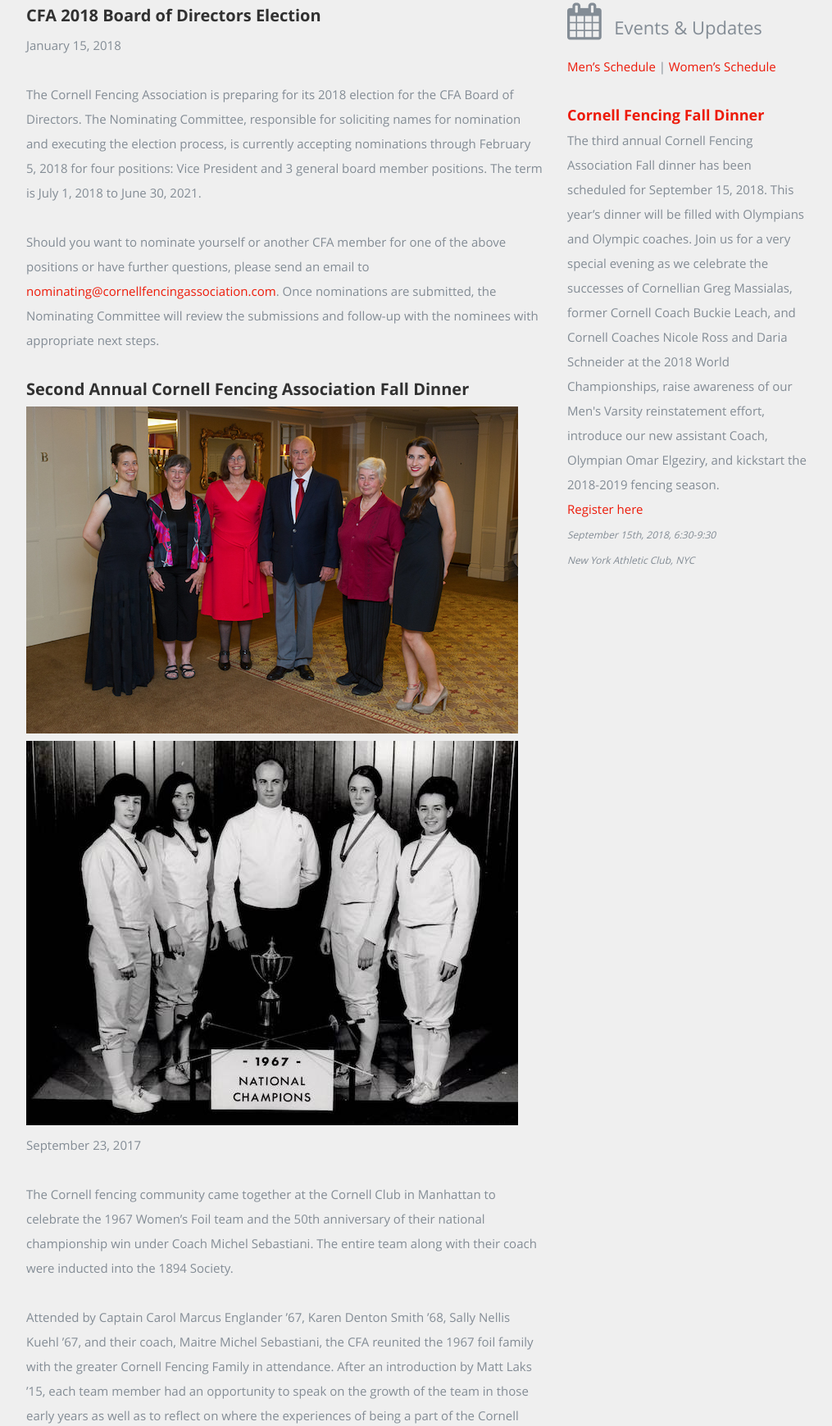
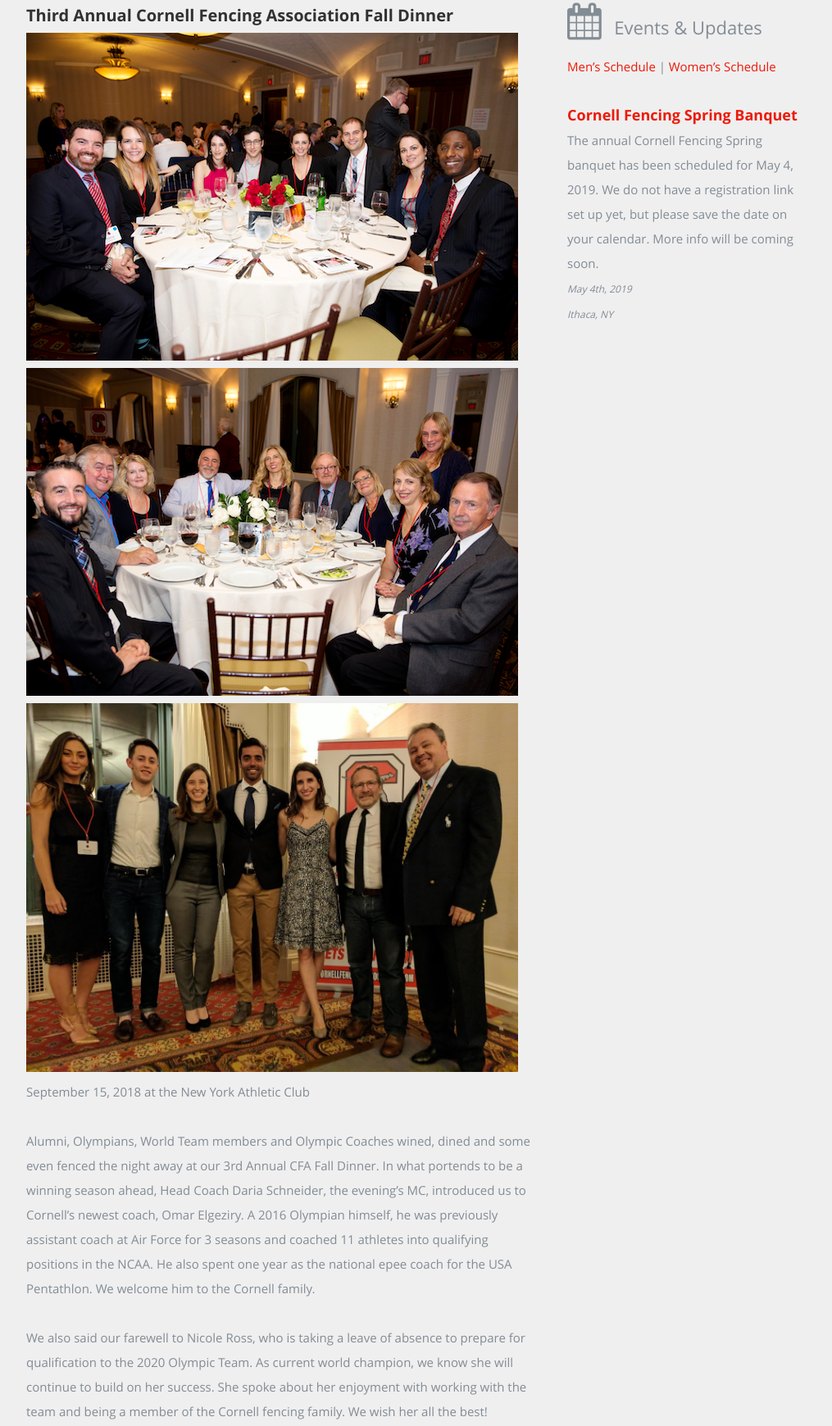
Before and after one commit to fortynachos/cornellfencingv4, a website: page app/index.html in a window 1280 px wide. Shown: the part 937-2677 px from the top of the page at 82% size, without its empty margins (98-1113 px from the left). Drawn offline with nearby package versions, Linux system fonts and the light colour scheme.

Commit message:
Mattherndon/falldinner2018 (#12)
* Added recap of fall dinner 2018 and updated side ad for spring banquet 2019

* Images for Fall 2018 dinner post

* Fixing mens fencing schedule link

```diff
--- a/app/index.html
+++ b/app/index.html
@@ -128,6 +128,25 @@
 
                <div class="eight columns">
 
+                   <h4>Third Annual Cornell Fencing Association Fall Dinner</h4>
+                   <img class="news-img" src="images/Cornell20180915Fencing55.jpg" alt="Alumni and spouses at the dinner" />
+                   <img class="news-img" src="images/Cornell20180915Fencing47.jpg" alt="Alumni and spouses at the dinner" />
+                   <img class="news-img" src="images/Cornell20180915Fencing.jpg" alt="Coaches and Guests" />
+
+                   <p>September 15, 2018 at the New York Athletic Club</p>
+
+                   <p>Alumni, Olympians, World Team members and Olympic Coaches wined, dined and some even fenced the night away at our 3rd Annual CFA Fall Dinner. In what portends to be a winning season ahead, Head Coach Daria Schneider, the evening&#x2019;s MC,  introduced us to Cornell&#x2019;s newest coach, Omar Elgeziry. A 2016 Olympian himself, he was previously assistant coach at Air Force for 3 seasons and coached 11 athletes into qualifying positions in the NCAA. He also spent one year as the national epee coach for the USA Pentathlon. We welcome him to the Cornell family.</p>
+
+                   <p>We also said our farewell to Nicole Ross, who is taking a leave of absence to prepare for qualification to the 2020 Olympic Team.  As current world champion, we know she will continue to build on her success. She spoke about her enjoyment with working with the team and being a member of the Cornell fencing family. We wish her all the best! </p>
+
+                   <p>Board Member and past President of the CFA, Valerie Leimer gave an impassioned speech revealing her personal reason for contributing so generously to the reinstatement effort. We ask that all fencing alumni look for their reason, their most personal &#x201C;why&#x201D;, to contribute towards this goal. A unified Men&#x2019;s and Women&#x2019;s team brings more than just all IVY titles, but a camaraderie that is unique to NCAA sports.</p>
+
+                   <p>We welcomed our honored guests Greg Massialas and Buckie Leach who shared stories of their time at Cornell as well as their experience working with both Daria and Nicole. They wished for the continued success of the Cornell fencing program and included their support of a future reinstated men&#x2019;s team.</p>
+
+                   <p>The night ended with a fencing expo with Omar Elgeziry fencing epee against Jake Hoyle on a fencing strip that spanned the front of the room. Jake Hoyle is a two time NCAA champion who competed recently in the Senior World Championships Wuxi, China 2018 and is the number one ranked epee fencer in the United States. The rousing bout brought out cheers and laughter that ended the evening at the New York Athletic Club in true Cornell style! You can see additional photos and watch video of speeches from Daria, Val, Bucky, and Greg along the Omar and Jake fencing at our <a href="https://cornellfencing.smugmug.com/2018-NYC-Fall-Dinner-photos/">SmugMug ablum</a> for the dinner.</p>
+
+                   <p>We look forward to seeing you this Spring 2019 for the Alumni Tournament and Banquet on May 4th 2019 in Ithaca, New York.</p>
+
                     <h4>CFA 2018 Board of Directors Election</h4>
                     <p>January 15, 2018</p>
 
@@ -195,14 +214,14 @@
                        <span class="inline-header">&nbsp;&nbsp;Events &#x26; Updates</span>
                    </div>
                    <p style="margin-bottom: 0px;">
-                    <a href="http://cornellfencing.com/schedule/currentschedule">Men&#x2019;s Schedule</a> |
+                    <a href="http://cornellfencing.com/schedule/">Men&#x2019;s Schedule</a> |
                     <a href="http://www.cornellbigred.com/schedule.aspx?path=fencing&">Women&#x2019;s Schedule</a>
                    <p>
-                   <h5>Cornell Fencing Fall Dinner</h5>
+                   <h5>Cornell Fencing Spring Banquet</h5>
                    <p>
-                       The third annual Cornell Fencing Association Fall dinner has been scheduled for September 15, 2018. This year&#x2019;s dinner will be filled with Olympians and Olympic coaches. Join us for a very special evening as we celebrate the successes of Cornellian Greg Massialas, former Cornell Coach Buckie Leach, and Cornell Coaches Nicole Ross and Daria Schneider at the 2018 World Championships, raise awareness of our Men's Varsity reinstatement effort, introduce our new assistant Coach, Olympian Omar Elgeziry, and kickstart the 2018-2019 fencing season. <br/><a href="https://cornelluniversity.imodules.com/s/1717/alumni/event.aspx?sid=1717&gid=2&pgid=14609&content_id=13909">Register here</a>
+                       The annual Cornell Fencing Spring banquet has been scheduled for May 4, 2019. We do not have a registration link set up yet, but please save the date on your calendar. More info will be coming soon.
                        <br />
-                       <i style="font-size: 12px;">September 15th, 2018, 6:30-9:30<br/> New York Athletic Club, NYC</i>
+                       <i style="font-size: 12px;">May 4th, 2019<br/> Ithaca, NY</i>
                    </p>
                </div>
            </div>
```
Also changed, not shown: app/images/Cornell20180915Fencing.jpg (added), app/images/Cornell20180915Fencing47.jpg (added), app/images/Cornell20180915Fencing55.jpg (added).
